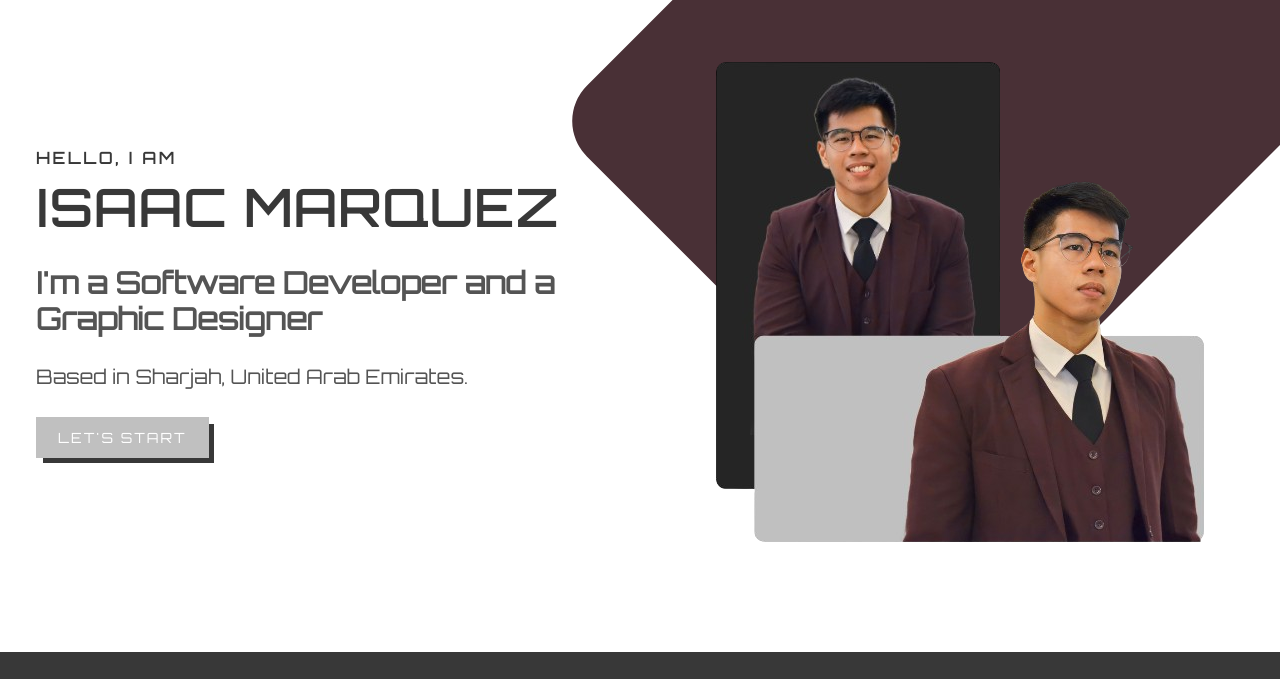
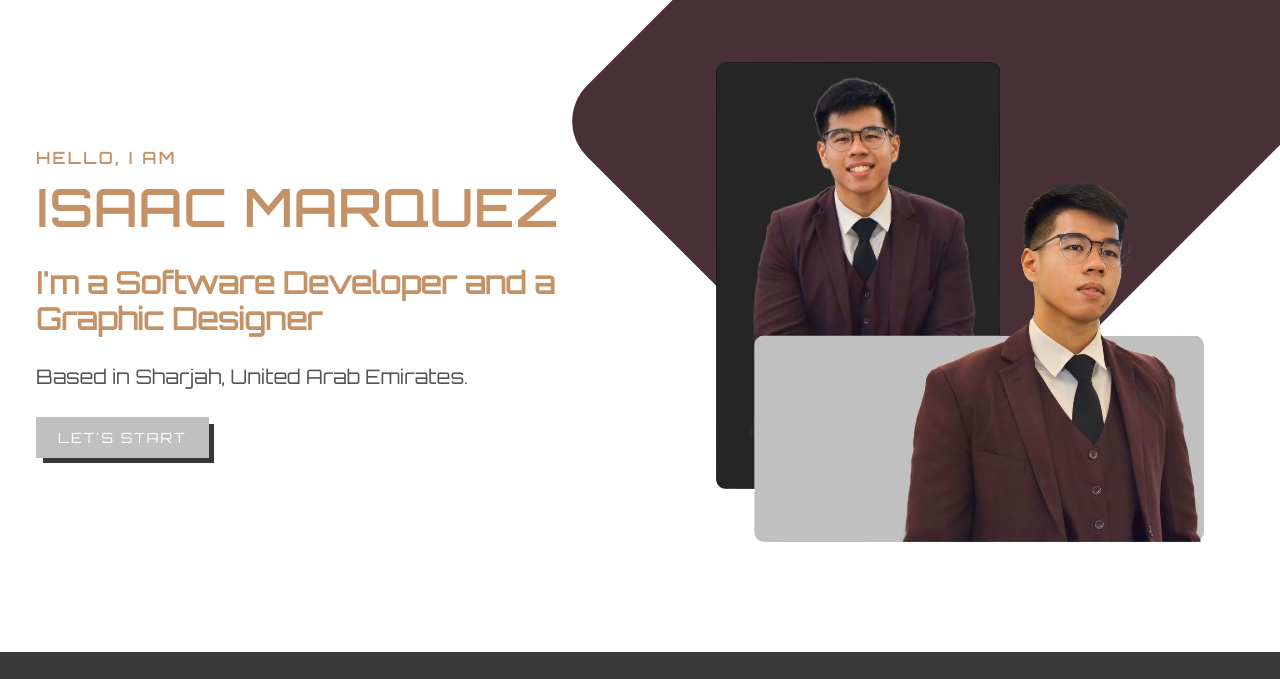
Before and after one commit to Isc-Mrqz/Isaac-Marquez-Personal-Portfolio-Website, a plain HTML site: page index.html in a window 1280 px wide. Shown: the part 108-787 px from the top of the page. Drawn offline with nearby package versions, Linux system fonts and the light colour scheme.

Commit message:
Update main.css

```diff
--- a/assets/css/main.css
+++ b/assets/css/main.css
@@ -81,11 +81,15 @@
 }
 
 .hero-subtitle {
-  color: var(--jet);
+  color: #c59268;
   text-transform: uppercase;
   letter-spacing: 3px;
   margin-block-end: 20px;
   font-weight: 900;
+}
+
+.headline-lg {
+  color: #c59268;
 }
 
 .hero-subtitle span {
```
